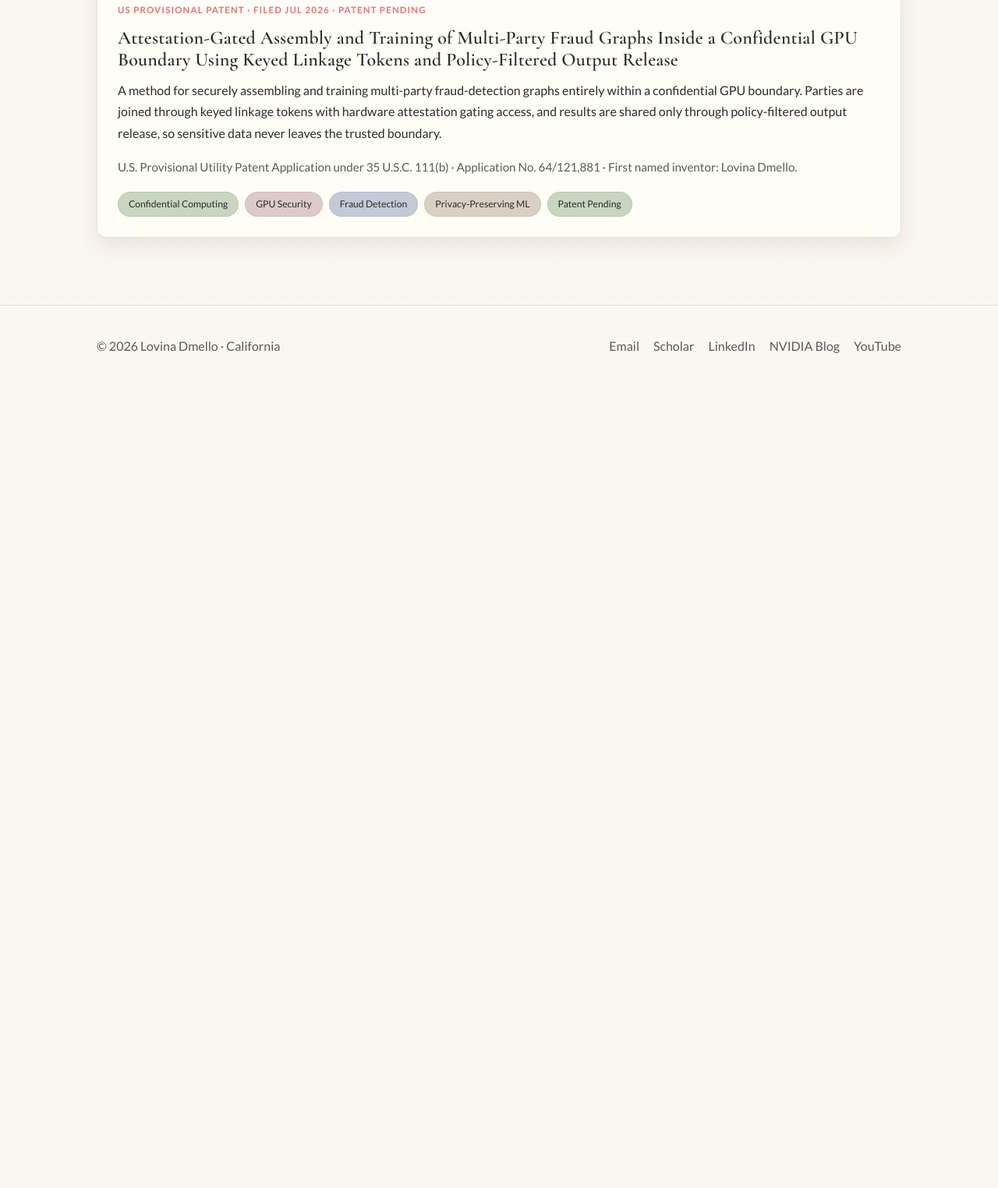
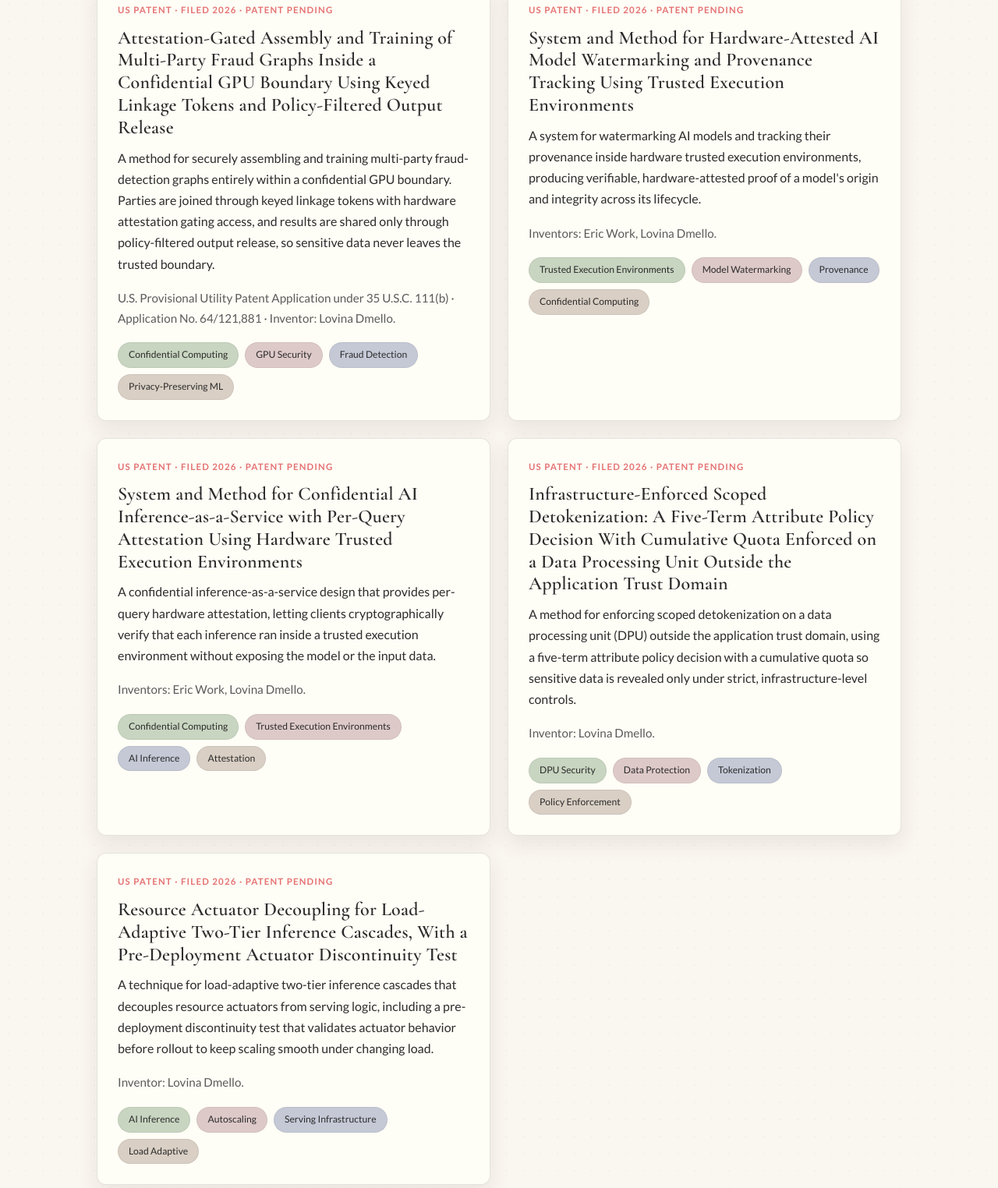
Before and after one commit to lovina-dmello-06/lovina-dmello-06.github.io, a plain HTML site: page research.html in a window 1280 px wide. Shown: the part 401-1925 px from the top of the page at 78% size. Before the commit the page ends 896 px from the top, so only its background shows below. Drawn offline with nearby package versions, Linux system fonts and the light colour scheme.

Commit message:
feat: list all five 2026 patent filings on Research page
Add four additional patent filings (model watermarking, confidential
inference-as-a-service, scoped detokenization on a DPU, and inference cascade
actuator decoupling) alongside the existing fraud-graph filing.

```diff
--- a/research.html
+++ b/research.html
@@ -30,17 +30,18 @@
       <p class="eyebrow">Research &amp; Patents</p>
       <h1 class="section-title" style="font-size:clamp(2rem,4vw,2.8rem);">Patents &amp; Research</h1>
       <p class="section-sub">
-        Inventions and research spanning confidential computing, GPU security, fraud
-        detection, and AI/ML security.
+        Five patent filings (2026) spanning confidential computing, trusted execution
+        environments, GPU and DPU security, privacy-preserving ML, and AI inference
+        infrastructure.
       </p>
     </div>
   </header>
 
   <section style="padding-top:8px;">
     <div class="container">
-      <div class="grid">
+      <div class="grid grid-2">
         <div class="card">
-          <div class="meta">US PROVISIONAL PATENT · FILED JUL 2026 · PATENT PENDING</div>
+          <div class="meta">US PATENT · FILED 2026 · PATENT PENDING</div>
           <h3>Attestation-Gated Assembly and Training of Multi-Party Fraud Graphs Inside a Confidential GPU Boundary Using Keyed Linkage Tokens and Policy-Filtered Output Release</h3>
           <p>
             A method for securely assembling and training multi-party fraud-detection graphs
@@ -50,14 +51,90 @@
           </p>
           <p style="color:var(--ink-mid);font-size:0.95rem;">
             U.S. Provisional Utility Patent Application under 35 U.S.C. 111(b) · Application No.
-            64/121,881 · First named inventor: Lovina Dmello.
+            64/121,881 · Inventor: Lovina Dmello.
           </p>
           <div class="tag-row">
             <span class="tag">Confidential Computing</span>
             <span class="tag">GPU Security</span>
             <span class="tag">Fraud Detection</span>
             <span class="tag">Privacy-Preserving ML</span>
-            <span class="tag">Patent Pending</span>
+          </div>
+        </div>
+
+        <div class="card">
+          <div class="meta">US PATENT · FILED 2026 · PATENT PENDING</div>
+          <h3>System and Method for Hardware-Attested AI Model Watermarking and Provenance Tracking Using Trusted Execution Environments</h3>
+          <p>
+            A system for watermarking AI models and tracking their provenance inside hardware
+            trusted execution environments, producing verifiable, hardware-attested proof of a
+            model's origin and integrity across its lifecycle.
+          </p>
+          <p style="color:var(--ink-mid);font-size:0.95rem;">
+            Inventors: Eric Work, Lovina Dmello.
+          </p>
+          <div class="tag-row">
+            <span class="tag">Trusted Execution Environments</span>
+            <span class="tag">Model Watermarking</span>
+            <span class="tag">Provenance</span>
+            <span class="tag">Confidential Computing</span>
+          </div>
+        </div>
+
+        <div class="card">
+          <div class="meta">US PATENT · FILED 2026 · PATENT PENDING</div>
+          <h3>System and Method for Confidential AI Inference-as-a-Service with Per-Query Attestation Using Hardware Trusted Execution Environments</h3>
+          <p>
+            A confidential inference-as-a-service design that provides per-query hardware
+            attestation, letting clients cryptographically verify that each inference ran inside
+            a trusted execution environment without exposing the model or the input data.
+          </p>
+          <p style="color:var(--ink-mid);font-size:0.95rem;">
+            Inventors: Eric Work, Lovina Dmello.
+          </p>
+          <div class="tag-row">
+            <span class="tag">Confidential Computing</span>
+            <span class="tag">Trusted Execution Environments</span>
+            <span class="tag">AI Inference</span>
+            <span class="tag">Attestation</span>
+          </div>
+        </div>
+
+        <div class="card">
+          <div class="meta">US PATENT · FILED 2026 · PATENT PENDING</div>
+          <h3>Infrastructure-Enforced Scoped Detokenization: A Five-Term Attribute Policy Decision With Cumulative Quota Enforced on a Data Processing Unit Outside the Application Trust Domain</h3>
+          <p>
+            A method for enforcing scoped detokenization on a data processing unit (DPU) outside
+            the application trust domain, using a five-term attribute policy decision with a
+            cumulative quota so sensitive data is revealed only under strict, infrastructure-level
+            controls.
+          </p>
+          <p style="color:var(--ink-mid);font-size:0.95rem;">
+            Inventor: Lovina Dmello.
+          </p>
+          <div class="tag-row">
+            <span class="tag">DPU Security</span>
+            <span class="tag">Data Protection</span>
+            <span class="tag">Tokenization</span>
+            <span class="tag">Policy Enforcement</span>
+          </div>
+        </div>
+
+        <div class="card">
+          <div class="meta">US PATENT · FILED 2026 · PATENT PENDING</div>
+          <h3>Resource Actuator Decoupling for Load-Adaptive Two-Tier Inference Cascades, With a Pre-Deployment Actuator Discontinuity Test</h3>
+          <p>
+            A technique for load-adaptive two-tier inference cascades that decouples resource
+            actuators from serving logic, including a pre-deployment discontinuity test that
+            validates actuator behavior before rollout to keep scaling smooth under changing load.
+          </p>
+          <p style="color:var(--ink-mid);font-size:0.95rem;">
+            Inventor: Lovina Dmello.
+          </p>
+          <div class="tag-row">
+            <span class="tag">AI Inference</span>
+            <span class="tag">Autoscaling</span>
+            <span class="tag">Serving Infrastructure</span>
+            <span class="tag">Load Adaptive</span>
           </div>
         </div>
       </div>
```
